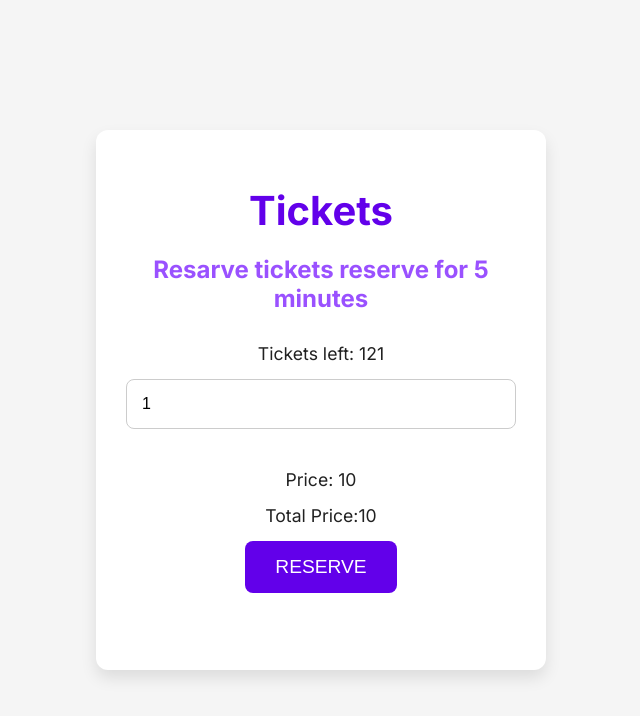
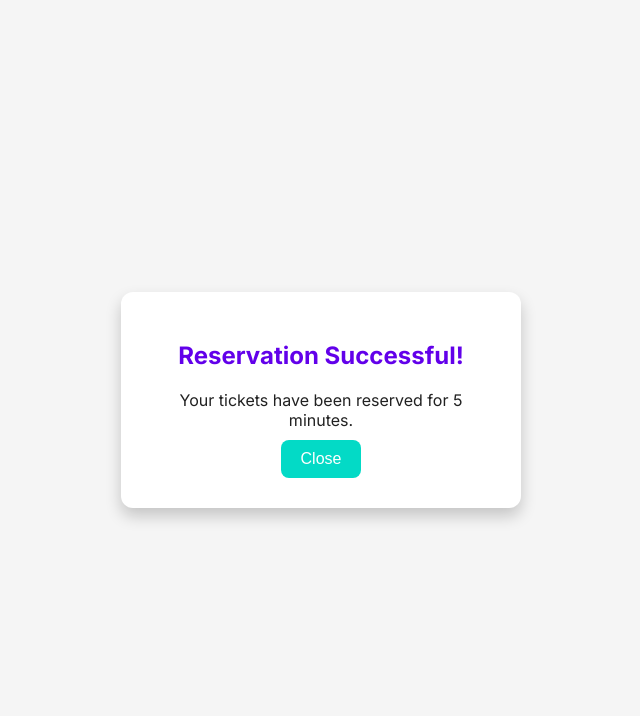
Before and after one commit to Nazar100/junior-qa-test-task, a Next.js app: page / in a window 1280 px wide. Both pictures are taken after a click on the button "RESERVE". Shown: the top 716 px of the page, without its empty margins (319-959 px from the left). Built offline with nearby package versions, Linux system fonts and the light colour scheme; no server answers.

Commit message:
added popup

```diff
--- a/src/app/page.module.scss
+++ b/src/app/page.module.scss
@@ -7,7 +7,8 @@ $input-border-color: #ccc;
 $input-focus-border-color: $secondary-color;
 $main-bg-color: #ffffff;
 $shadow-color: rgba(0, 0, 0, 0.1);
-
+$popup-bg-color: #ffffff;
+$shadow-color: rgba(0, 0, 0, 0.2);
 
 .main {
   background-color: $main-bg-color;
@@ -83,3 +84,68 @@ $shadow-color: rgba(0, 0, 0, 0.1);
     font-size: 0.9em;
   }
 }
+
+
+.popup-overlay {
+  position: fixed;
+  top: 0;
+  left: 0;
+  width: 100%;
+  height: 100%;
+  background-color: $background-color;
+  display: flex;
+  justify-content: center;
+  align-items: center;
+}
+
+.popup {
+  background-color: $popup-bg-color;
+  padding: 30px;
+  border-radius: 12px;
+  box-shadow: 0 8px 16px $shadow-color;
+  max-width: 400px;
+  width: 100%;
+  text-align: center;
+
+  h2 {
+    color: $primary-color;
+    margin-bottom: 20px;
+  }
+
+  p {
+    margin: 10px 0;
+    font-size: 1em;
+  }
+
+  .button {
+    background-color: $primary-color;
+    color: #fff;
+    padding: 10px 20px;
+    border: none;
+    border-radius: 8px;
+    font-size: 1em;
+    cursor: pointer;
+    transition: background-color 0.3s, transform 0.3s;
+
+    &:hover {
+      background-color: $button-hover-color;
+      transform: scale(1.05);
+    }
+  }
+
+  .close-button {
+    background-color: $secondary-color;
+    color: #fff;
+    padding: 10px 20px;
+    border: none;
+    border-radius: 8px;
+    font-size: 1em;
+    cursor: pointer;
+    transition: background-color 0.3s, transform 0.3s;
+
+    &:hover {
+      background-color: lighten($secondary-color, 10%);
+      transform: scale(1.05);
+    }
+  }
+}
--- a/src/app/page.tsx
+++ b/src/app/page.tsx
@@ -6,8 +6,8 @@ const TICKETS_NUMBER = 121;
 
 export default function Home() {
   const [ticketsNumber, setTicketsNumber] = useState(1);
-  const [ticketsLeft, setTicketsLeft] = useState(TICKETS_NUMBER);
-  const [ticketsPrice, setTicketsPrice] = useState(10)
+  const [ticketsPrice, setTicketsPrice] = useState(10);
+  const [isPopupVisible, setIsPopupVisible] = useState(false)
 
   const handleInputChange = (e: any) => {
     const number = Number(e.target.value);
@@ -15,7 +15,6 @@ export default function Home() {
     if (number >= 0 && number <= TICKETS_NUMBER + 1) {
       setTicketsNumber(e.target.value);
     }
-
   }
 
   useEffect(() => {
@@ -31,12 +30,17 @@ export default function Home() {
       setTicketsPrice(7)
     }
   }, [ticketsNumber]);
-  const handleButtonClick = () => {
-    console.log(typeof ticketsNumber, ticketsNumber);
+
+  const handleButtonClick = async () => {
     try {
-      axios.post('/test-api', { ticketsNumber: Number(ticketsNumber) + 1 })
+      await axios.post('/test-api', { ticketsNumber: Number(ticketsNumber) + 1 })
     } catch (e) { }
+
+    setIsPopupVisible(true);
   }
+
+
+  const handleClosePopup = () => { window.location.reload(); }
 
 
   return (
@@ -49,12 +53,23 @@ export default function Home() {
         <input value={ticketsNumber} onChange={handleInputChange} placeholder="Choose tickets number" type="number" />
 
         <p>Price: {ticketsPrice}</p>
-        <p>Total Price:{ticketsNumber * ticketsPrice}</p>
+        <p>Total Price: {ticketsNumber * ticketsPrice}</p>
         <button onClick={handleButtonClick} className={styles.button}>
           RESERVE
         </button>
       </div>
       <p className={styles.invisible}>TODO: Add Footer</p>
+      {isPopupVisible && (
+        <div className={styles['popup-overlay']}>
+          <div className={styles.popup}>
+            <h2>Reservation Successful!</h2>
+            <p>Your tickets have been reserved for 5 minutes.</p>
+            <button onClick={handleClosePopup} className={styles['close-button']}>
+              Close
+            </button>
+          </div>
+        </div>
+      )}
     </main>
   );
 }
```
